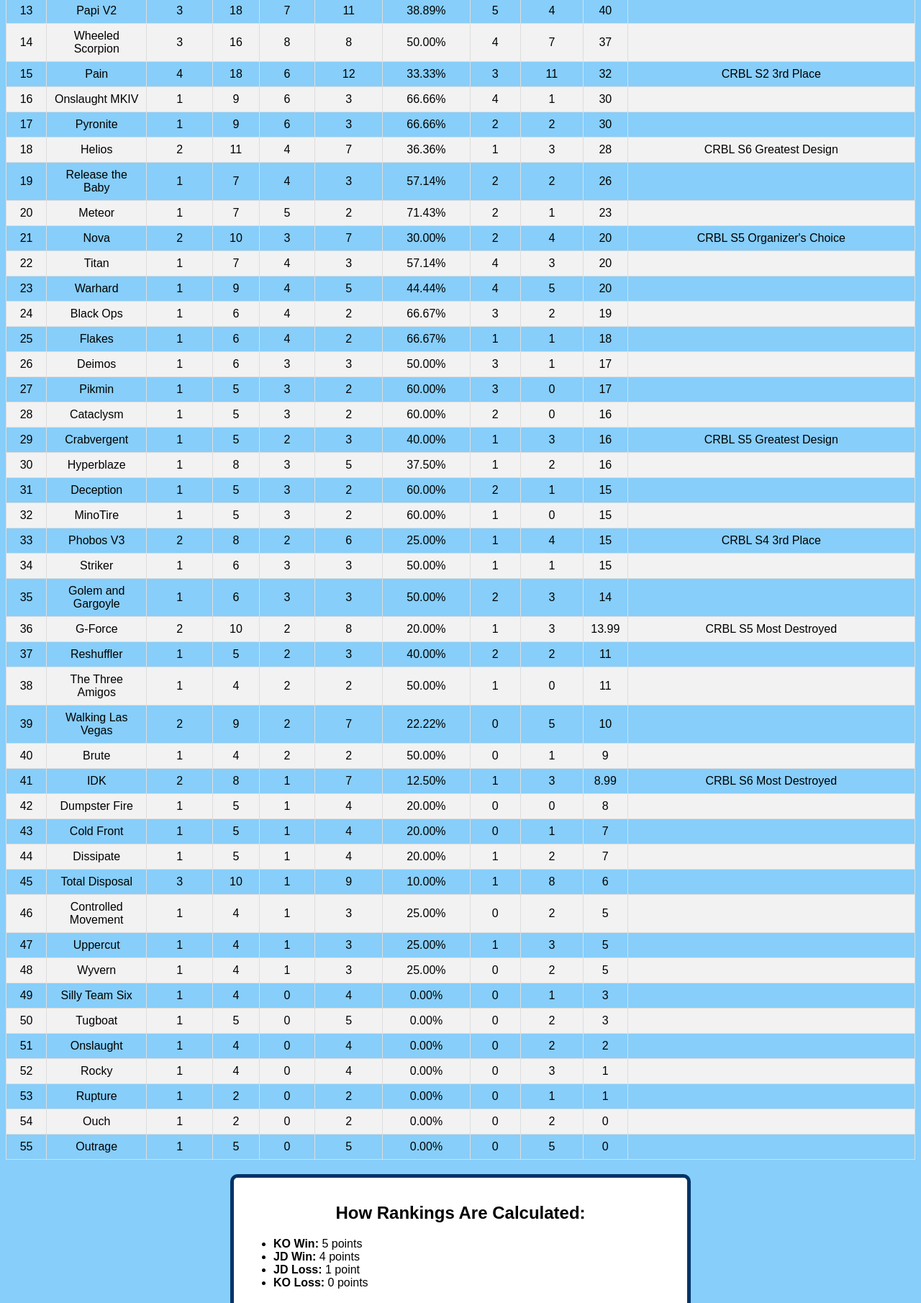
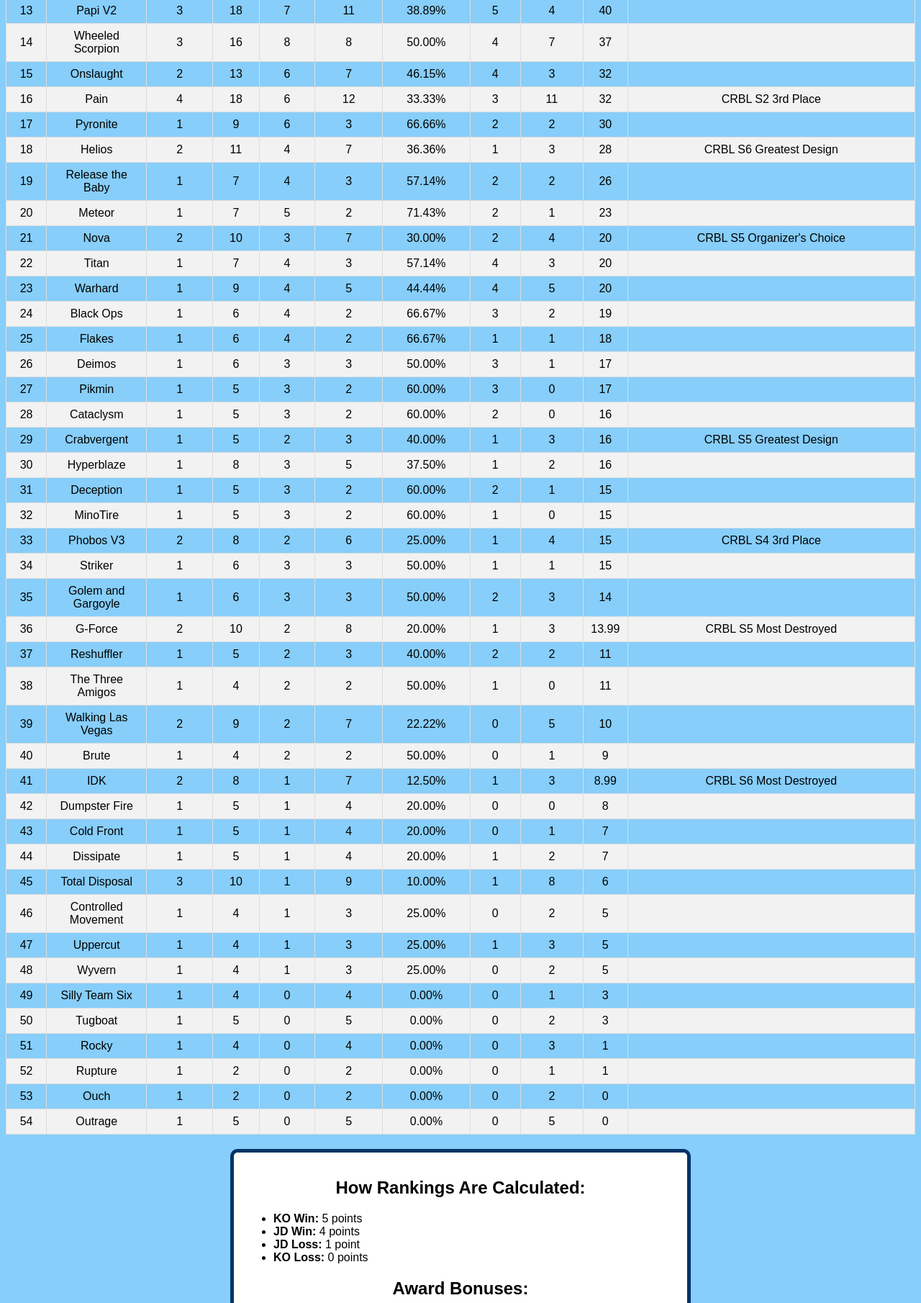
Before and after one commit to OWbots/CRBL-Official-Rankings, a plain HTML site: page index.html in a window 1280 px wide. Shown: the part 610-2420 px from the top of the page at 72% size. Drawn offline with Linux system fonts and the light colour scheme.

Commit message:
Onslaught Condense

```diff
--- a/index.html
+++ b/index.html
@@ -49,7 +49,7 @@
         <tbody>
             <!-- Example Row for Pain -->
             <tr>
-                <td>15</td> <!-- Enter Rank Here -->
+                <td>16</td> <!-- Enter Rank Here -->
                 <td>Pain</td>
                 <td>4</td> <!-- Enter Total Events Here -->
 		<td>18</td> <!-- Enter Total Fights Here -->
@@ -109,7 +109,7 @@
                 <td>40</td> <!-- Enter Score Here -->
                 <td></td> <!-- Enter Awards Here -->
             </tr>
-		<td>55</td> <!-- Enter Rank Here -->
+		<td>54</td> <!-- Enter Rank Here -->
                 <td>Outrage</td>
                 <td>1</td> <!-- Enter Total Events Here -->
 		<td>5</td> <!-- Enter Total Fights Here -->
@@ -337,18 +337,6 @@
                 <td>41</td> <!-- Enter Score Here -->
                 <td></td> <!-- Enter Awards Here -->
             </tr>
-		<td>51</td> <!-- Enter Rank Here -->
-                <td>Onslaught</td>
-                <td>1</td> <!-- Enter Total Events Here -->
-		<td>4</td> <!-- Enter Total Fights Here -->
-                <td>0</td> <!-- Enter Total Wins Here -->
-                <td>4</td> <!-- Enter Total Losses Here -->
-                <td>0.00%</td> <!-- Enter Win Percentage Here -->
-                <td>0</td> <!-- Enter KO Wins Here -->
-                <td>2</td> <!-- Enter KO Losses Here -->
-                <td>2</td> <!-- Enter Score Here -->
-                <td></td> <!-- Enter Awards Here -->
-            </tr>
 		<td>32</td> <!-- Enter Rank Here -->
                 <td>MinoTire</td>
                 <td>1</td> <!-- Enter Total Events Here -->
@@ -445,7 +433,7 @@
                 <td>17</td> <!-- Enter Score Here -->
                 <td></td> <!-- Enter Awards Here -->
             </tr>
-		<td>54</td> <!-- Enter Rank Here -->
+		<td>53</td> <!-- Enter Rank Here -->
                 <td>Ouch</td>
                 <td>1</td> <!-- Enter Total Events Here -->
 		<td>2</td> <!-- Enter Total Fights Here -->
@@ -541,7 +529,7 @@
                 <td>5</td> <!-- Enter Score Here -->
                 <td></td> <!-- Enter Awards Here -->
             </tr>
-		<td>53</td> <!-- Enter Rank Here -->
+		<td>52</td> <!-- Enter Rank Here -->
                 <td>Rupture</td>
                 <td>1</td> <!-- Enter Total Events Here -->
 		<td>2</td> <!-- Enter Total Fights Here -->
@@ -601,16 +589,16 @@
                 <td>16</td> <!-- Enter Score Here -->
                 <td></td> <!-- Enter Awards Here -->
             </tr>
-		<td>16</td> <!-- Enter Rank Here -->
-                <td>Onslaught MKIV</td>
-                <td>1</td> <!-- Enter Total Events Here -->
-		<td>9</td> <!-- Enter Total Fights Here -->
+		<td>15</td> <!-- Enter Rank Here -->
+                <td>Onslaught</td>
+                <td>2</td> <!-- Enter Total Events Here -->
+		<td>13</td> <!-- Enter Total Fights Here -->
                 <td>6</td> <!-- Enter Total Wins Here -->
-                <td>3</td> <!-- Enter Total Losses Here -->
-                <td>66.66%</td> <!-- Enter Win Percentage Here -->
+                <td>7</td> <!-- Enter Total Losses Here -->
+                <td>46.15%</td> <!-- Enter Win Percentage Here -->
                 <td>4</td> <!-- Enter KO Wins Here -->
-                <td>1</td> <!-- Enter KO Losses Here -->
-                <td>30</td> <!-- Enter Score Here -->
+                <td>3</td> <!-- Enter KO Losses Here -->
+                <td>32</td> <!-- Enter Score Here -->
                 <td></td> <!-- Enter Awards Here -->
             </tr>
 		<td>17</td> <!-- Enter Rank Here -->
@@ -649,7 +637,7 @@
                 <td>11</td> <!-- Enter Score Here -->
                 <td></td> <!-- Enter Awards Here -->
             </tr>
-		<td>52</td> <!-- Enter Rank Here -->
+		<td>51</td> <!-- Enter Rank Here -->
                 <td>Rocky</td>
                 <td>1</td> <!-- Enter Total Events Here -->
 		<td>4</td> <!-- Enter Total Fights Here -->
```
